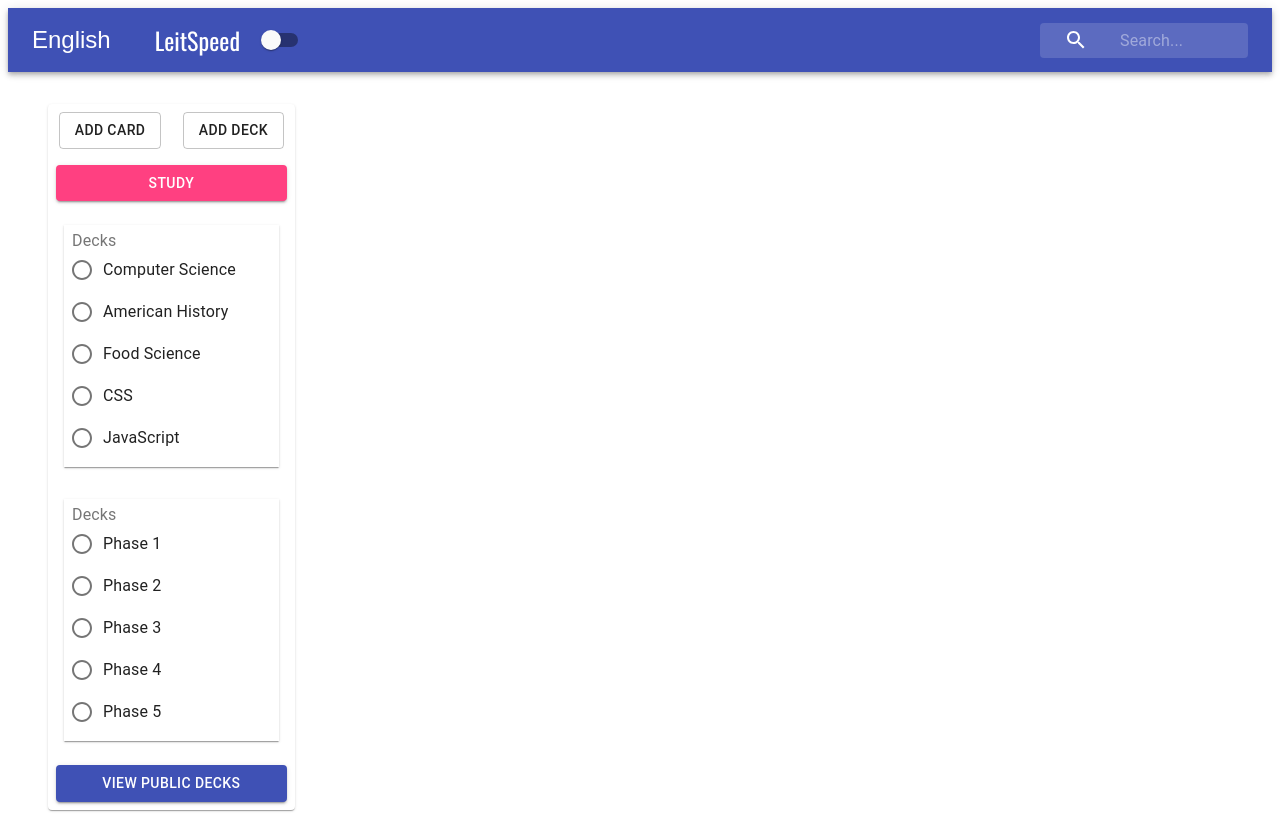
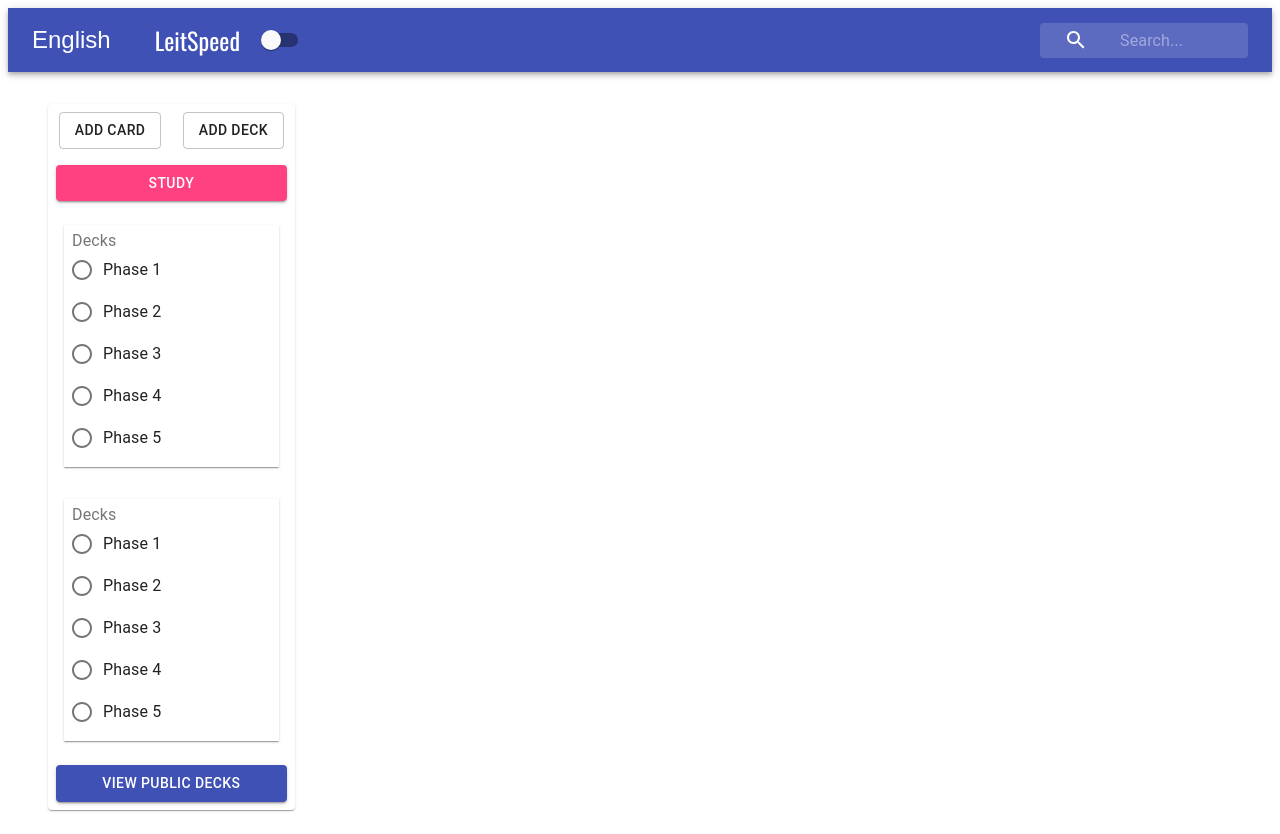
Before and after one commit to ash-bergs/leitspeed_fe, a React (Create React App) app: page /dashboard in a window 1280 px wide. Built offline with nearby package versions, Linux system fonts and the light colour scheme; no server answers; what miragejs would draw is missing.

Commit message:
Updates LandingPage
Structure change (new file directory created for the Landing Page components)

```diff
--- a/package.json
+++ b/package.json
@@ -5,6 +5,7 @@
   "dependencies": {
     "@material-ui/core": "^4.11.2",
     "@material-ui/icons": "^4.11.2",
+    "axios": "^0.21.1",
     "react": "^16.6.1",
     "react-card-flip": "^1.0.11",
     "react-dom": "^16.6.1",
--- a/src/App.js
+++ b/src/App.js
@@ -4,7 +4,7 @@
 import './App.css'
 
 import Dashboard from './components/dashboard/Dashboard';
-import Hero from './components/Hero';
+import Landing from './components/LandingPage/Landing';
 import Nav from './components/Nav';
 import Login from './components/Login';
 
@@ -14,7 +14,7 @@
     <React.Fragment>
     <Nav />
     <Router>
-      <Route exact path="/" component={Hero} />
+      <Route exact path="/" component={Landing} />
       <Route path="/login" component={Login} />
       <Route path="/dashboard" component={Dashboard} />
       {/* Path to / is a welcome header, logo, etc that kind of thing - renders sign up form */}
--- a/src/components/Hero.js
+++ b/src/components/LandingPage/Hero.js
@@ -1,17 +1,15 @@
 import React from 'react';
 import { Link } from 'react-router-dom';
 //* material ui components
-import { CssBaseline, Box, Typography, Button } from '@material-ui/core';
+import { Box, Typography, Button } from '@material-ui/core';
 // * material ui hooks
 import { withStyles } from '@material-ui/core/styles';
-import styles from '../styles/LandingStyles';
+import styles from '../../styles/LandingStyles';
 
 function Hero({ classes }) {
 
     return(
         <Box className={classes.root}>
-        {/* //? CssBaseline does... what? It removes the border and padding - affects the box-model? */}
-            <CssBaseline />
             <Typography className={classes.title}>LeitSpeed</Typography>
             <Typography className={classes.subtitle}>Study more effectively and forget less</Typography>
             <Button className={classes.button}
--- /dev/null
+++ b/src/components/LandingPage/HeroDetails.js
@@ -0,0 +1,16 @@
+import React from 'react';
+import { Typography } from '@material-ui/core';
+import { withStyles } from '@material-ui/core/styles';
+import styles from '../../styles/HeroDetailsStyles';
+
+function HeroDetails() {
+
+    return (
+        <React.Fragment>
+            <Typography>Stop cramming for tests - start retaining information for years to come</Typography>
+            <Typography>Intense study sessions work, for a short time. But our memory degrades quickly when we don't access that information later. Using the Leitner study method you can utilize what we know about the Forgetting Curve and spaced repitition to remember almost anything forever.</Typography>
+        </React.Fragment>
+    )
+}
+
+export default withStyles(styles)(HeroDetails);
--- /dev/null
+++ b/src/components/LandingPage/Landing.js
@@ -0,0 +1,23 @@
+/* -------------------------------------------------------------------------- */
+/*                                about Landing                               */
+/*
+    Landing is the index of the LandingPage directory, it's used to render all the parts that make up the landing page.
+ */
+/* -------------------------------------------------------------------------- */
+import React from 'react';
+import { CssBaseline } from '@material-ui/core';
+
+import Hero from './Hero';
+//import HeroDetails from './HeroDetails';
+
+function Landing() {
+    return (
+        <React.Fragment>
+            <CssBaseline />
+                <Hero />
+
+        </React.Fragment>
+    )
+}
+
+export default Landing;
--- a/src/components/dashboard/Dashboard.js
+++ b/src/components/dashboard/Dashboard.js
@@ -1,5 +1,6 @@
 import React, { useEffect, useState } from 'react';
 import { createServer } from 'miragejs';
+import axios from 'axios';
 
 //* material UI components
 import { Container, Box} from '@material-ui/core';
@@ -80,6 +81,7 @@
         public: true
     }
 ]});
+//* GET route - /decks - all decks
 server.get("/api/decks", { data: [
     {
         id: 1,
@@ -108,36 +110,7 @@
     },
 ]});
 
-// * Dummy data to be passed to the DecksView component - state will be held in Dashboard once the API is ready
-//TODO Replace all this below with the Mirage server!
-const decks = [
-    {
-        id: 1,
-        name: "Computer Science",
-        public: false
-    },
-    {
-        id: 2,
-        name: "American History",
-        public: false
-    },
-    {
-        id: 3,
-        name: "Food Science",
-        public: true
-    },
-    {
-        id: 4,
-        name: "CSS",
-        public: true
-    },
-    {
-        id: 5,
-        name: "JavaScript",
-        public: false
-    },
-];
-
+//* Dummy data (leitDecks)
 const leitDecks = [
     {
         id: 1,
@@ -161,13 +134,32 @@
     },
 ];
 
+// * classes refers to MUI style overrides - style classes
 function Dashboard({ classes }) {
     // useState to create a slice of state for CARDS
     // useEffect will make a fetch call - the Mirage server will intercept the call, and return the cards object defined in the route handler
     // as normal, cards is init as an empty array
-    let [cards, setCards] = useState([]);
+    const [cards, setCards] = useState([]);
+    const [userData, setUserData] = useState([]);
 
-    //! 👁 See Note below
+
+    //TODO Implement one state update, to avoid out-of-sync behavior
+    // Using some logic I found on stackOverflow, I'm going to try using a self-invoking function to set the initial state
+    // the data needed on render is all related to one thing - the user.
+    // we need CARDS and DECKS right now - we'll worry about LeitDecks later
+    useEffect(() => {
+        (async () => {
+            const data1 = await axios.get("/api/cards");
+            const data2 = await axios.get("/api/decks");
+            setUserData({ cards: data1.data, decks: data2.data });
+            // ? now I have the two chunks of data the page needs.. but how do I best deal it out and update it?
+        })()
+    }, []);
+
+    console.log("userData", userData);
+    console.log("cards", cards)
+
+    // ! This is what I was doing originally and want to replace with one useEffect and state update.
     useEffect(() => {
         fetch("/api/cards")
             .then((res) => res.json())
@@ -183,7 +175,7 @@
 
             {/* Pass DECKS to PanelLeft, and finally to the DecksView child component */}
             {/* Pass LEIT-DECKS to PanelLeft, and finally to the DecksView child component */}
-            <PanelLeft decks={decks} leitDecks={leitDecks} />
+            <PanelLeft decks={leitDecks} leitDecks={leitDecks} />
 
             {/* Paper component gives us something that feels like paper, flat, white, etc*/}
             <Box className={classes.box}>
--- a/src/styles/LandingStyles.js
+++ b/src/styles/LandingStyles.js
@@ -4,11 +4,12 @@
         flexDirection: "column",
         justifyContent: "center",
         textAlign: "center",
-        height: "100vh",
+        height: "50vh",
         backgroundImage: `url(${process.env.PUBLIC_URL +  "/assets/rubixWhite-bg.jpg"})`,
         backgroundSize: "cover",
         backgroundPosition: "bottom",
         backgroundRepeat: "no-repeat",
+        borderBottom: `2px solid ${theme.palette.primary.dark}`
     },
     title: {
         fontFamily: "'Oswald', sans-serif",
```
Also changed, not shown: src/styles/HeroDetailsStyles.js (added, +7 -0 lines), 2 other files (tests, documents, lock files or other folders).
